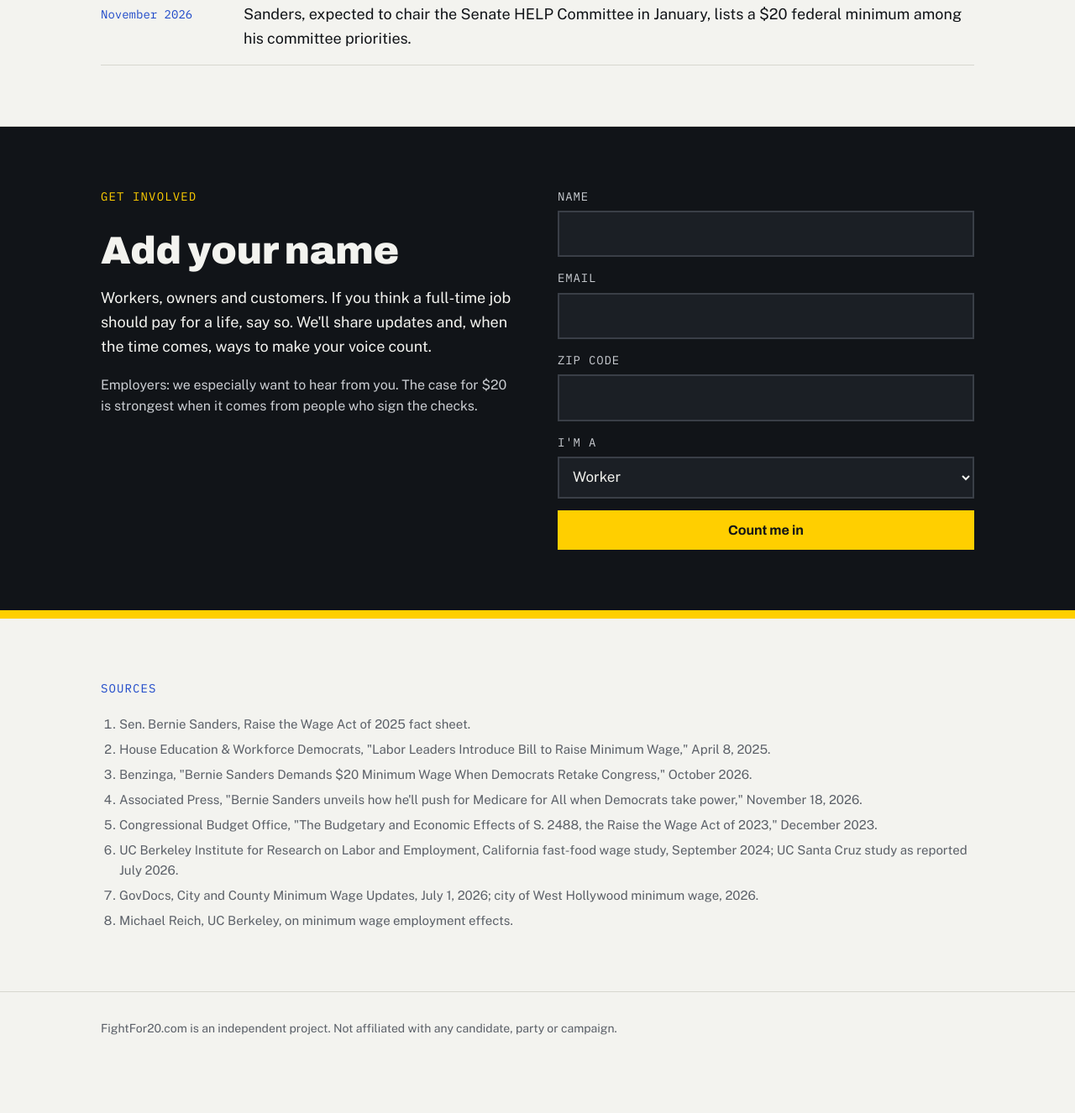
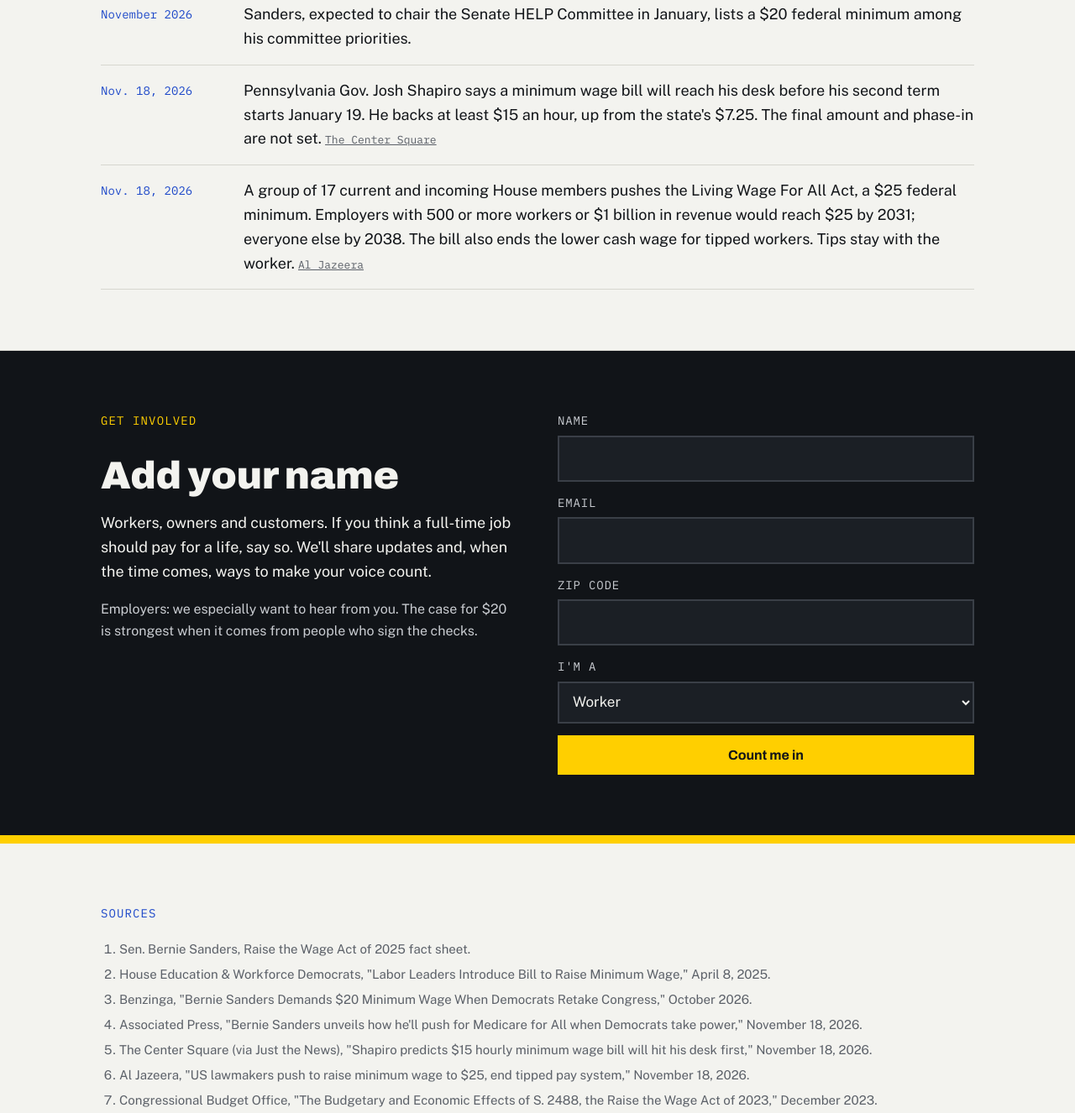
Before and after one commit to fightfor20/fightfor20, a plain HTML site: page index.html in a window 1280 px wide. Shown: the part 4600-5926 px from the top of the page at 84% size. Before the commit the page ends 5885 px from the top, so only its background shows below. Drawn offline with nearby package versions, Linux system fonts and the light colour scheme.

Commit message:
Add Nov 18, 2026 timeline entries: Shapiro on PA wage, Living Wage For All Act push
Co-Authored-By: Claude Opus 5.5 <noreply@anthropic.com>

```diff
--- a/index.html
+++ b/index.html
@@ -87,6 +87,7 @@ section { padding: 72px 0; border-bottom: 1px solid var(--rule); }
 .timeline { margin-top: 28px; display: flex; flex-direction: column; gap: 0; }
 .ev { display: grid; grid-template-columns: 150px 1fr; gap: 20px; padding: 16px 0; border-bottom: 1px solid var(--rule); }
 .ev time { font-family: var(--mono); font-size: 14px; color: var(--blue); padding-top: 3px; }
+.ev .src { font-family: var(--mono); font-size: 13px; white-space: nowrap; }
 .join { background: var(--ink); color: var(--paper); border-bottom: 10px solid var(--signal); }
 .join .kicker { color: var(--signal); }
 .join .wrap { display: grid; grid-template-columns: 1fr 1fr; gap: 48px; }
@@ -276,6 +277,8 @@ html { scroll-behavior: smooth; }
       <div class="ev"><time datetime="2025-04">April 2025</time><p>The Raise the Wage Act of 2025 is introduced in Congress, proposing a $17 federal minimum by 2030.</p></div>
       <div class="ev"><time datetime="2026-10">October 2026</time><p>Sen. Bernie Sanders calls for a federal minimum of at least $20 an hour once Democrats retake Congress.</p></div>
       <div class="ev"><time datetime="2026-11">November 2026</time><p>Sanders, expected to chair the Senate HELP Committee in January, lists a $20 federal minimum among his committee priorities.</p></div>
+      <div class="ev"><time datetime="2026-11-18">Nov. 18, 2026</time><p>Pennsylvania Gov. Josh Shapiro says a minimum wage bill will reach his desk before his second term starts January 19. He backs at least $15 an hour, up from the state's $7.25. The final amount and phase-in are not set. <a class="src" href="https://justthenews.com/nation/states/center-square/shapiro-predicts-15-hourly-minimum-wage-bill-will-hit-his-desk-first">The Center Square</a></p></div>
+      <div class="ev"><time datetime="2026-11-18">Nov. 18, 2026</time><p>A group of 17 current and incoming House members pushes the Living Wage For All Act, a $25 federal minimum. Employers with 500 or more workers or $1 billion in revenue would reach $25 by 2031; everyone else by 2038. The bill also ends the lower cash wage for tipped workers. Tips stay with the worker. <a class="src" href="https://www.aljazeera.com/economy/2026/11/18/us-lawmakers-push-to-raise-minimum-wage-to-25-end-tipped-pay-system">Al Jazeera</a></p></div>
     </div>
   </div>
 </section>
@@ -313,6 +316,8 @@ html { scroll-behavior: smooth; }
       <li>House Education &amp; Workforce Democrats, "Labor Leaders Introduce Bill to Raise Minimum Wage," April 8, 2025.</li>
       <li>Benzinga, "Bernie Sanders Demands $20 Minimum Wage When Democrats Retake Congress," October 2026.</li>
       <li>Associated Press, "Bernie Sanders unveils how he'll push for Medicare for All when Democrats take power," November 18, 2026.</li>
+      <li>The Center Square (via Just the News), "Shapiro predicts $15 hourly minimum wage bill will hit his desk first," November 18, 2026.</li>
+      <li>Al Jazeera, "US lawmakers push to raise minimum wage to $25, end tipped pay system," November 18, 2026.</li>
       <li>Congressional Budget Office, "The Budgetary and Economic Effects of S. 2488, the Raise the Wage Act of 2023," December 2023.</li>
       <li>UC Berkeley Institute for Research on Labor and Employment, California fast-food wage study, September 2024; UC Santa Cruz study as reported July 2026.</li>
       <li>GovDocs, City and County Minimum Wage Updates, July 1, 2026; city of West Hollywood minimum wage, 2026.</li>
```
